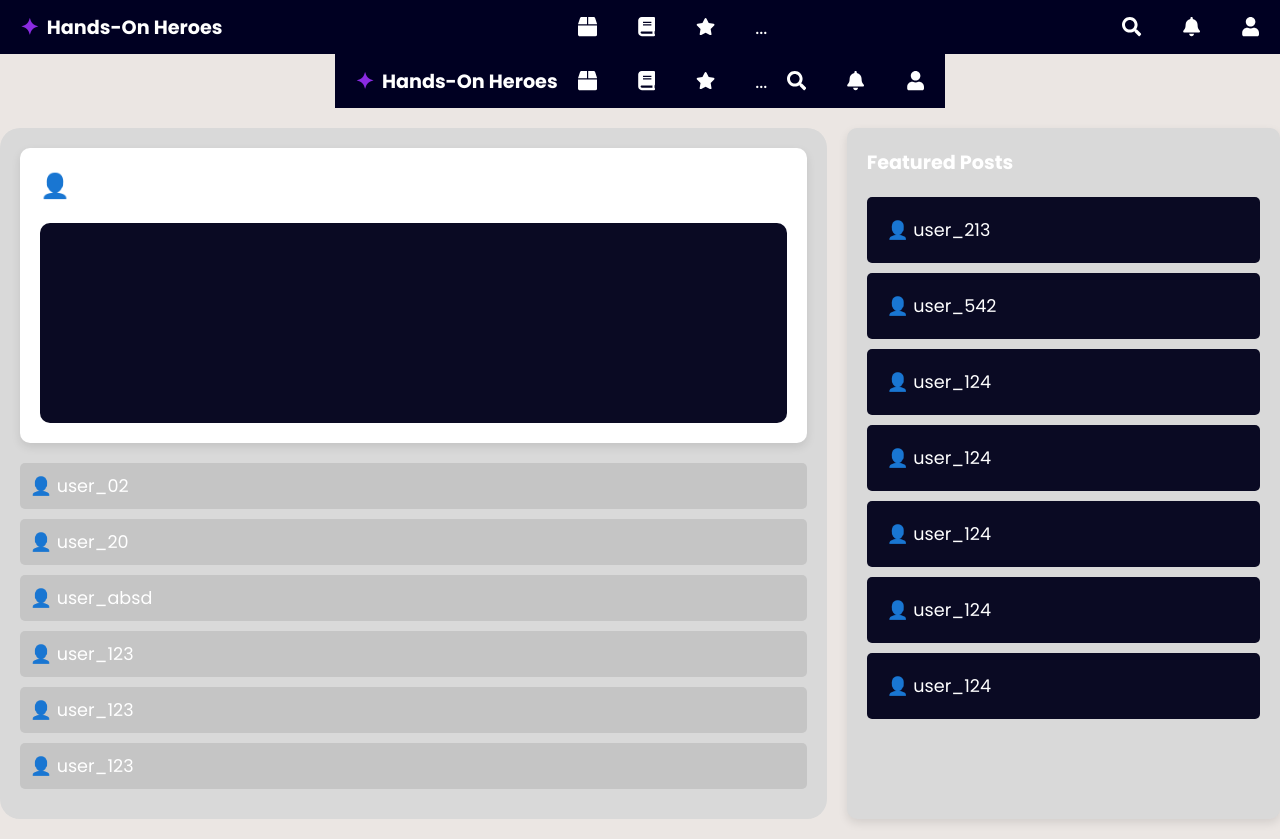
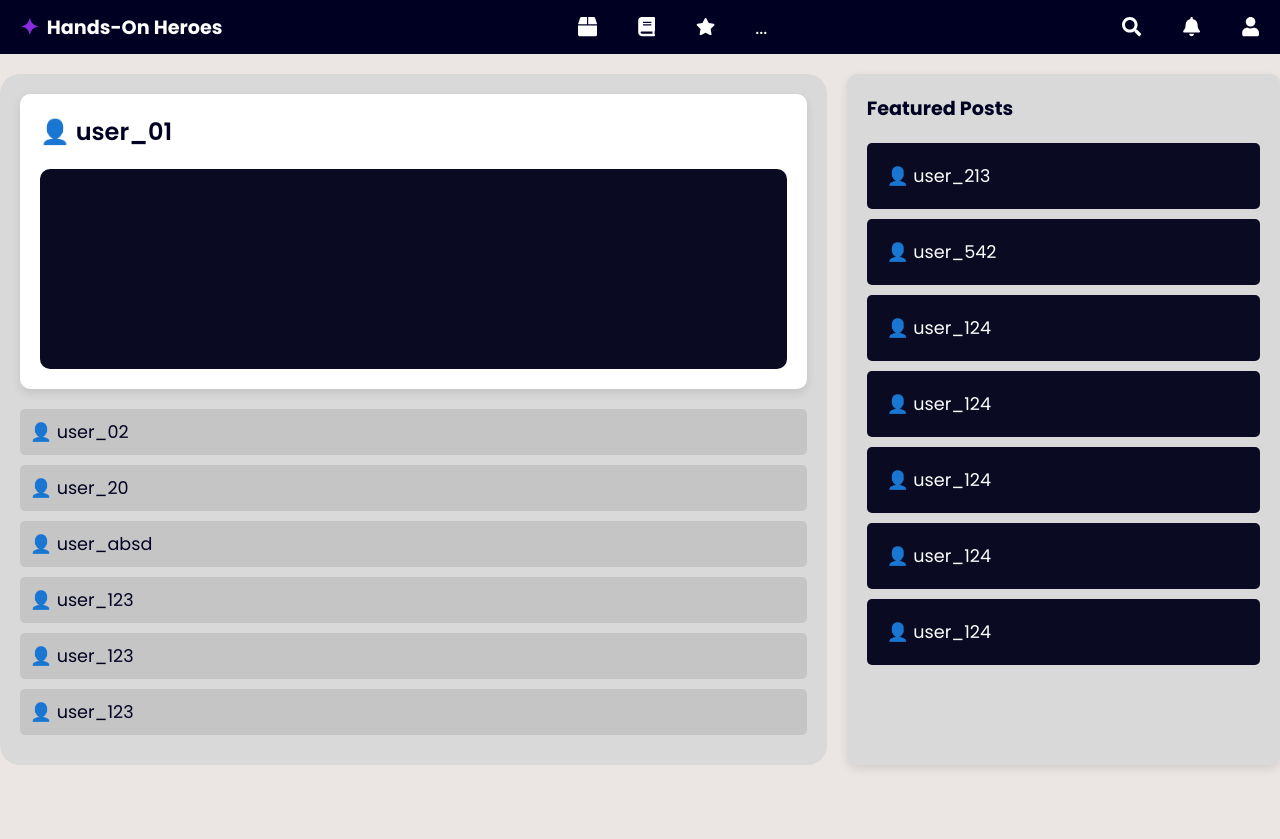
Before and after one commit to Vansh41104/SIH_2024, a React (Vite) app: page /blog in a window 1280 px wide. After the commit the page ends 800 px from the top, so only its background shows below. Built offline with nearby package versions, Linux system fonts and the light colour scheme.

Commit message:
updated chatbot

```diff
--- a/src/App.jsx
+++ b/src/App.jsx
@@ -28,10 +28,9 @@ function App() {
           <Route path="/internship" element={<InternshipPage />} />/*Done*/
           <Route path="/course" element={<Coursepage />} />/*Done*/
           <Route path="/profile" element={<ProfilePage />} />/*Done*/
-          <Route path="/chat" element={<Chatbot />} />
-          <Route path="/blog" element={<BlogPage />} />
+          <Route path="/chat" element={<Chatbot />} />/*Done*/
+          <Route path="/blog" element={<BlogPage />} />/*Done*/
           <Route path="/labs" element={<LabsPage />} />
-          <Route path="/login" element={<Loginpage />} />
           <Route path="/login" element={<Loginpage />} />
           <Route path="/test" element={<Test />} />
         </Routes>
--- a/src/pages/BlogPage/BlogPage.css
+++ b/src/pages/BlogPage/BlogPage.css
@@ -9,6 +9,7 @@ body {
     align-items: center;
     justify-content: center;
     height: 100%;
+    color: #000022;
 
   }
 
--- a/src/pages/BlogPage/BlogPage.jsx
+++ b/src/pages/BlogPage/BlogPage.jsx
@@ -4,9 +4,7 @@ import Navbar from '../../components/Navbar/Navbar';
 
 function BlogPage() {
   return (
-
     <div className="App">
-      <Navbar/>
       <div className="blog-container">
         <div className="blog-main-content">
           <div className="user-card">
```
